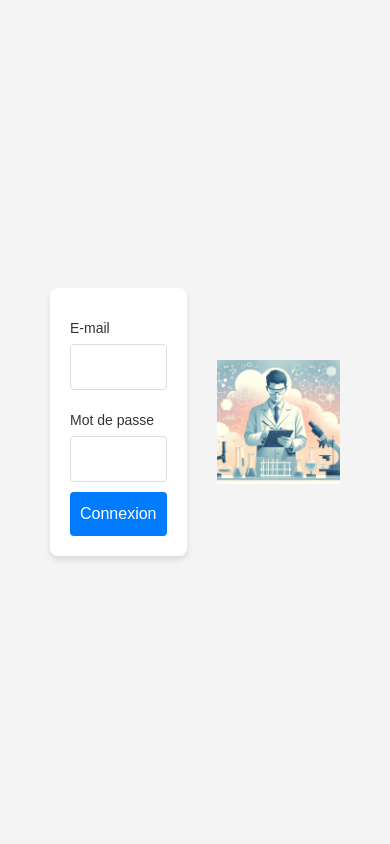
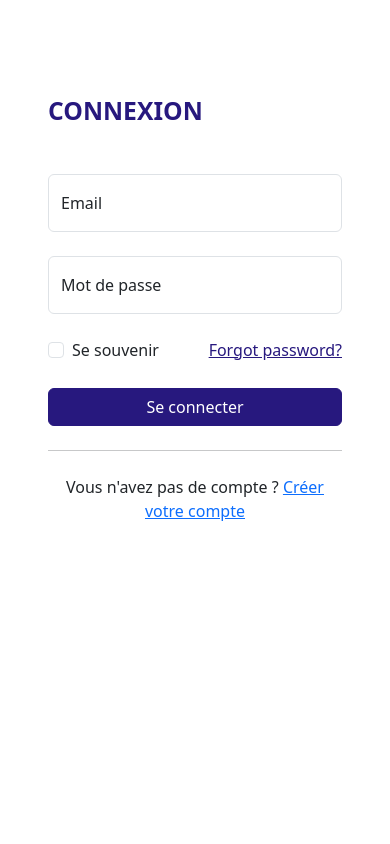
Before and after one commit to Rederox/GEDM1, a Symfony app: template project/templates/security/login.html.twig in a window 390 px wide. Run offline with Twig, Linux system fonts and the light colour scheme; the template is opened without the code that fills it, so the values that code supplies are empty; style sheets or scripts are compiled from the project's sources; some libraries are stand-ins or nearby versions.

Commit message:
ConnexionFront

```diff
--- a/project/templates/security/login.html.twig
+++ b/project/templates/security/login.html.twig
@@ -5,128 +5,54 @@
 {% block body %}
 
 <style>
-.container-login {
-    display: flex;
-    justify-content: center; /* Aligns children (form and image container) side by side */
-    align-items: center;
-    width: 100%;
-    height: 100vh;
-    padding: 0 50px; /* Add padding on the sides */
-    /*overflow:hidden;*/
+    body {
+        overflow-y: hidden;
     }
-
-.login-form {
-    display: flex;
-    justify-content: center; /* Aligns children (form and image container) side by side */
-    align-items: center;
-    width: 50%; /* Allows the form to grow and shrink as needed */
-    max-width: 350px; /* Max width of the form */
-    margin-right: 30px; /* Adds some space between form and image */
-    /* Rest of your form styling */
-
-}
-}
-
-.image-container {
-    width: 50%;
-    display: flex;
-    justify-content: center;
-    /*max-width: 500px;*/
-    height: auto;
-    object-fit: cover;
-    /* You can add more styling if needed */
-
-}
-
-body {
-    font-family: 'Arial', sans-serif;
-    background-color: #f4f4f4;
-    margin: 0;
-    padding: 0;
-    display: flex;
-    justify-content: center;
-    align-items: center;
-    height: 100vh;
-}
-
-form {
-    background: white;
-    padding: 20px;
-    border-radius: 8px;
-    box-shadow: 0 4px 6px rgba(0, 0, 0, 0.1);
-    max-width: 300px;
-    width: 100%;
-}
-
-label {
-    display: block;
-    margin-top: 10px;
-    color: #333;
-    font-size: 14px;
-}
-
-input[type=text],
-input[type=password] {
-    width: 100%;
-    padding: 10px;
-    margin-top: 5px;
-    margin-bottom: 10px;
-    border: 1px solid #ddd;
-    border-radius: 4px;
-    box-sizing: border-box; /* Added to keep padding inside the width */
-}
-
-button {
-    width: 100%;
-    padding: 10px;
-    border: none;
-    border-radius: 4px;
-    background-color: #007bff;
-    color: white;
-    cursor: pointer;
-    transition: background-color 0.3s;
-}
-
-button:hover {
-    background-color: #0056b3;
-}
-
-.error {
-    color: red;
-    margin-bottom: 15px;
-}
-
-
-
 </style>
 
 
 
-<div class="container-login">
-    <div class="login-form">
-
-    {# {% if error is defined and error != null %} #}
+<div class="my-5">
+    <div class="row g-0 align-items-center">
+        <div class="col-lg-6">
+            <div class="p-5">
+                <h2 class="fw-bold mb-5 text-darkBlue">CONNEXION</h2>
                 {% if error != null %}
-        <div>{{ error.messageKey|trans(error.messageData, 'security') }}</div>
-        {{ dump(error) }}
+                    <div class="alert alert-danger">{{ error.messageKey|trans(error.messageData, 'security') }}</div>
                 {% endif %}
-
                 <form action="{{ path('app_login')}}" method="POST">
-        <label for="email">E-mail</label>
-        <input type="text" id="email" name="_username" value="{{ username }}"/>
-
-        <label for="pwd">Mot de passe</label>
-        <input type="password" id="pwd" name="_password"/>
-
+                    <div class="form-floating mb-4">
+                        <input type="email" id="email" name="_username" class="form-control" placeholder="name@example.com" value="{{ username }}"/>
+                        <label for="email">Email</label>
+                    </div>
+                    <div class="form-floating mb-4">
+                        <input type="password" id="pwd" name="_password" placeholder="" class="form-control"/>
+                        <label class="form-label" for="pwd">Mot de passe</label>
+                    </div>
                     <input type="hidden" name="_csrf_token" value="{{ csrf_token('authenticate') }}">
-
-        <button tupe="submit">Connexion</button>
+                    <div class="d-flex justify-content-between mb-4">
+                        <div class="form-check">
+                            <input class="form-check-input" type="checkbox" value="" id="rememberMe">
+                            <label class="form-check-label" for="rememberMe"> Se souvenir </label>
+                        </div>
+                        <a href="#PasDispo" class="text-darkBlue">Forgot password?</a>
+                    </div>
+                    <button type="submit" class="btn btn-darkBlue w-100">Se connecter</button>
+                    <hr class="my-4">
+                    <p class="text-center mt-3 mb-0">
+                        Vous n'avez pas de compte ?
+                     <a href="{{ path('app_register')}}">Créer votre compte</a>
+                     </p>
                 </form>
-
+            </div>
+        </div>
+        <div class="col-lg-6 d-none d-lg-block">
+            <div class="p-5">
+                <img src="{{ asset('assets/images/login.svg') }}" alt="Login Visual" class="img-fluid">
+            </div>
+        </div>
+    </div>
 </div>
 
-    <div class="image-container">
-        <img src="{{ asset('assets/images/login-image.png') }}" alt="scientist" width="100%" height="100%" >
-    </div>
-</div>
+
 {% endblock %}
```
Also changed, not shown: project/src/Form/RegistrationFormType.php (+2 -7 lines), project/templates/security/register.html.twig (+57 -13 lines), project/public/assets/images/login.svg (added), 1 other file. Lines whose indentation alone changed are shown as unchanged.
